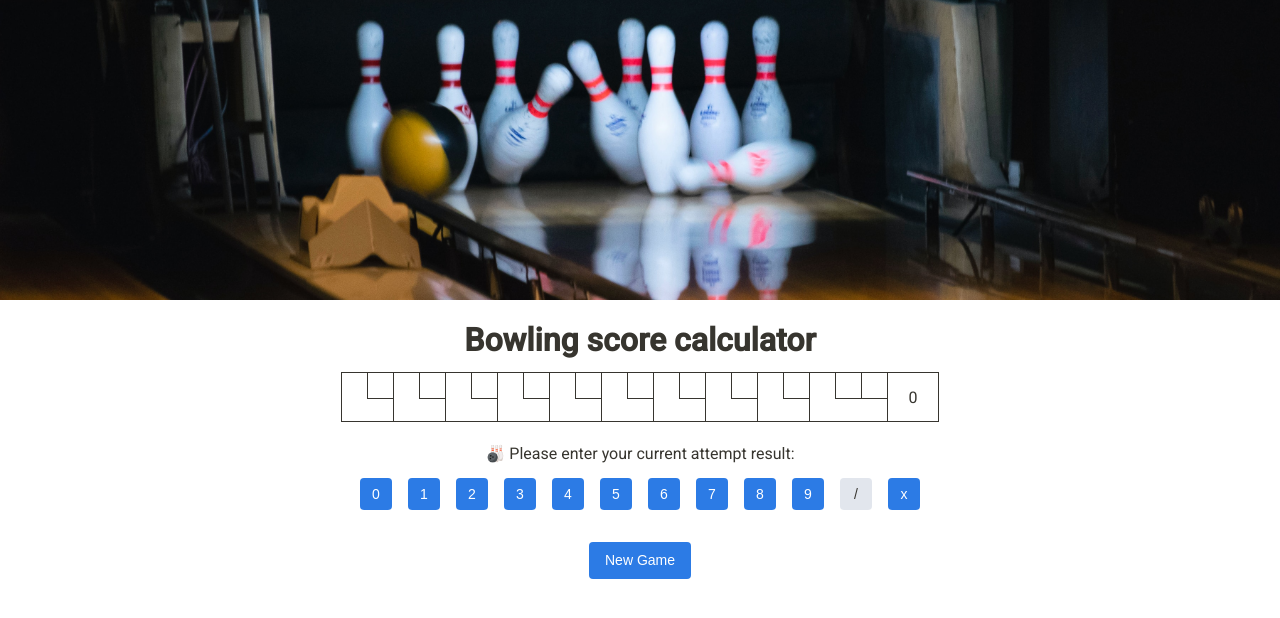
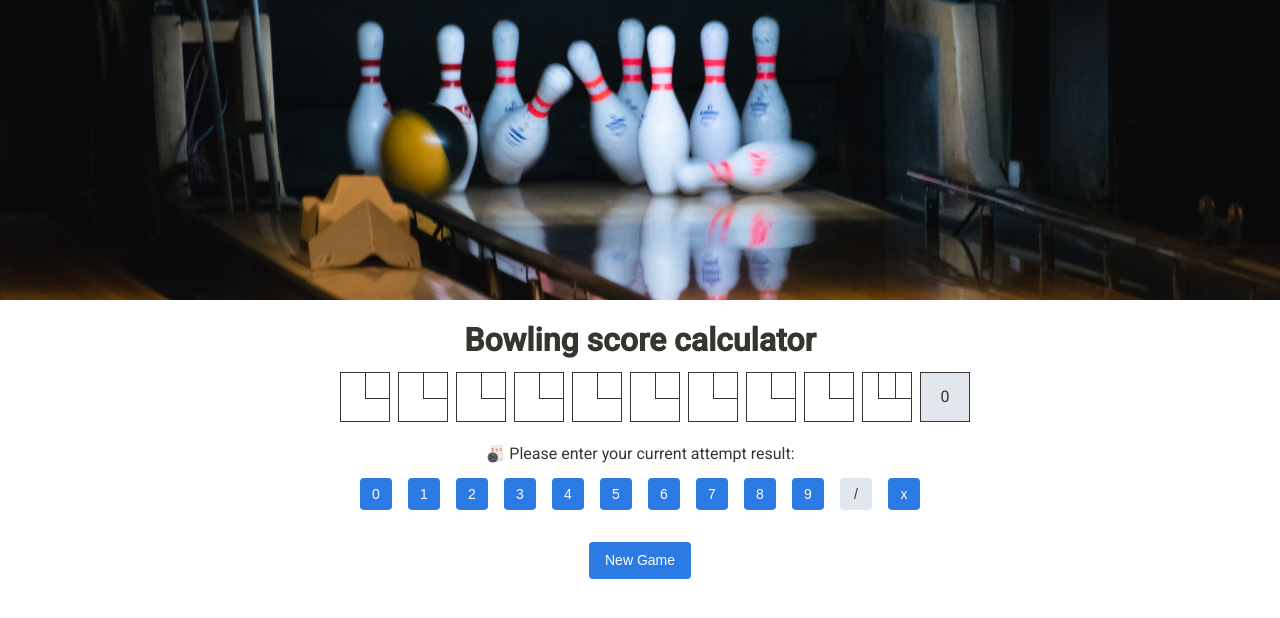
Before and after one commit to est1908/bowling-score, a React app: page / in a window 1280 px wide. Shown: the top 618 px of the page. Built offline with nearby package versions, Linux system fonts and the light colour scheme.

Commit message:
work on style

```diff
--- a/src/components/dumb/frames/frames.scss
+++ b/src/components/dumb/frames/frames.scss
@@ -1,17 +1,8 @@
 @import '../../../styles/variables';
 
-$border-color:$black-color;
+.frame {
 
-.frame {
-    height: 50px;
-    border-left: 1px solid $border-color;
-    border-top: 1px solid $border-color;
-    border-bottom: 1px solid $border-color;
-    box-sizing: border-box;
-
-    &:last-child {
-        border-right: 1px solid $border-color;
-    }
+    height: 100%;
 
     &__tries {
         display: flex;
@@ -47,9 +38,9 @@ $border-color:$black-color;
     }
 
     &__total-score {
-        width: 50px;
-        height: 50px;
+        height: 100%;
         display: flex;
+        flex-direction: column;
         justify-content: center;
         align-items: center;
         color: $black-color;
--- a/src/components/dumb/score-table/score-table-component.tsx
+++ b/src/components/dumb/score-table/score-table-component.tsx
@@ -15,9 +15,13 @@ export default function ScoreTable(props: Props) {
         <div className="score-table">
             <div className="score-table__score-frames">
                 {props.frameScores.map((x, i) => (
-                    <Frame key={i} tries={x.tries} score={x.accumulatedScore} />
+                    <div className="score-table__frame">
+                        <Frame key={i} tries={x.tries} score={x.accumulatedScore} />
+                    </div>
                 ))}
-                <TotalScoreFrame key="total" score={props.totalScore} />
+                <div className="score-table__total-score-frame">
+                    <TotalScoreFrame key="total" score={props.totalScore} />
+                </div>
             </div>
         </div>
     );
--- a/src/components/dumb/score-table/score-table.scss
+++ b/src/components/dumb/score-table/score-table.scss
@@ -1,9 +1,46 @@
+@import '../../../styles/variables';
+
 .score-table {
     max-width: 600px;
     margin: auto;
 
     &__score-frames {
-        display: flex;
-        flex-wrap: wrap;
+        display: grid;
+        grid-gap: 8px;
+        grid-template-columns: repeat(6, 50px);
+        grid-template-rows: repeat(2, 50px);
+    }
+
+    &__frame {
+        border: 1px solid $border-color;
+        // &:last-child {
+        //     border-right: 1px solid $border-color;
+        // }
+
+        // border-left: 1px solid $border-color;
+        // border-top: 1px solid $border-color;
+        // border-bottom: 1px solid $border-color;
+        // border-top: 1px solid $border-color;
+    }
+
+    &__total-score-frame {
+        border: 1px solid $border-color;
+        background-color: $gray-color;
+        grid-column: 6;
+        grid-row: 1 / -1;
     }
 }
+
+@media only screen and (min-width: $mobile-breakpoint) {
+    .score-table {
+        &__score-frames {
+            grid-template-columns: repeat(11, 50px);
+            grid-template-rows: 50px;
+        }
+
+        &__total-score-frame {
+            grid-column: unset;
+            grid-row: unset;
+        }
+    }
+}
--- a/src/styles/_variables.scss
+++ b/src/styles/_variables.scss
@@ -4,6 +4,10 @@ $white-color: #ffffff;
 $gray-color: #e2e6ed;
 $blue-color: #2c7be5;
 $blue-dark-color: #1a68d1;
+
+//Borders
+$border-color:$black-color;
+
 
 // Default text color
 $text-color: $black-color;
```
